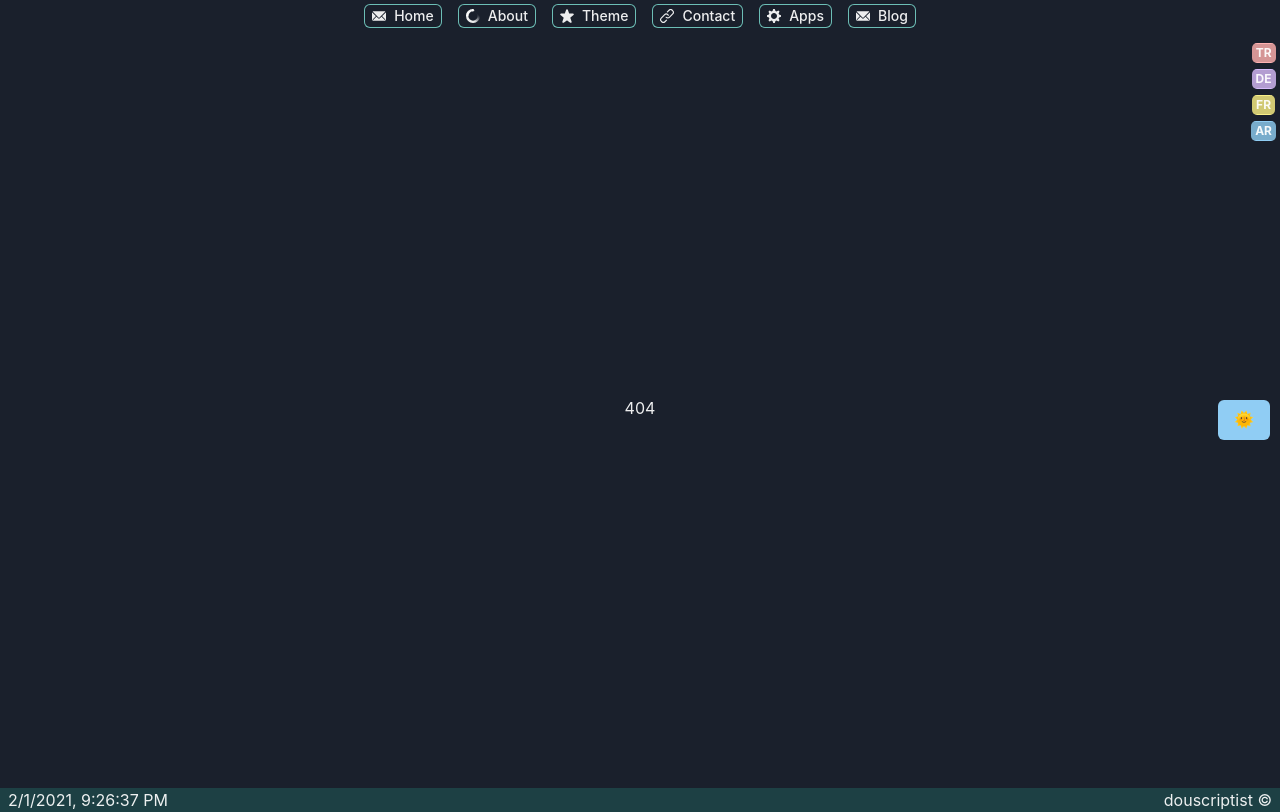
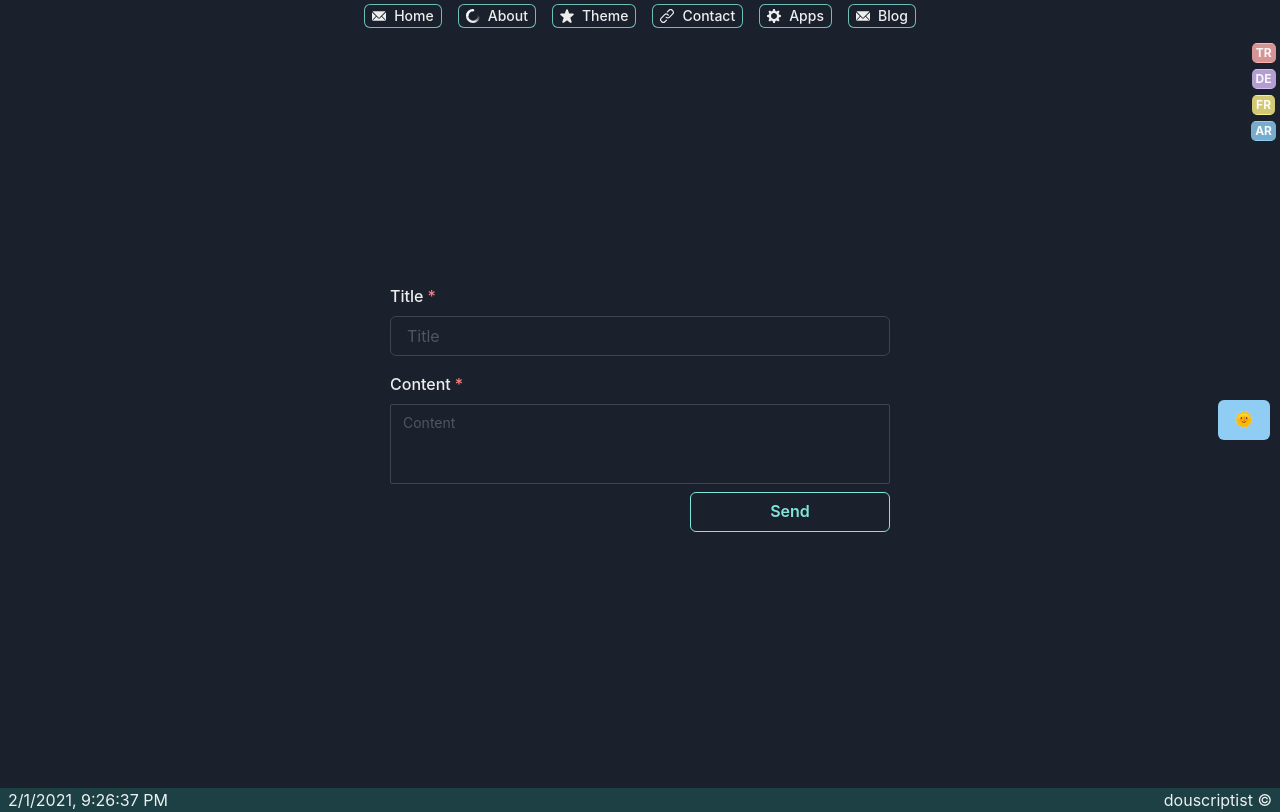
Before and after one commit to douscriptist/dogukaanyilmaz.com, a Next.js app: page /blog/new-post in a window 1280 px wide. Before the commit this address had no page. Built offline with nearby package versions, Linux system fonts and the light colour scheme; a web font is replaced by a local one.

Commit message:
new post

```diff
--- a/pages/blog/post/new.tsx
+++ b/pages/blog/new-post.tsx
@@ -2,11 +2,15 @@ import { Box, Button, FormControl, FormHelperText, FormLabel, Input, Textarea, u
 import axios from "axios";
 import Layout from "components/Layout";
 import useLocale from "hooks/useLocale";
+import { route } from "next/dist/next-server/server/router";
+import { useRouter } from "next/router";
 import React, { ChangeEvent, useState } from "react";
 import { createPost } from "services/blog.service";
 
 const NewPost = () => {
   const { t } = useLocale();
+  const router = useRouter();
+
   const toast = useToast();
   const [form, setForm] = useState({ title: "", content: "" });
   const [isSubmitted, setSubmitted] = useState(false);
@@ -20,10 +24,19 @@ const NewPost = () => {
   };
 
   const handleSubmit = async () => {
-    createPost({
+    const res = await createPost({
       authorId: 1,
       title: form.title,
       content: form.content,
+    });
+    router.back();
+    toast({
+      position: "top-right",
+      title: "Success",
+      description: res.message,
+      status: "success",
+      duration: 4000,
+      isClosable: true,
     });
   };
 
```
